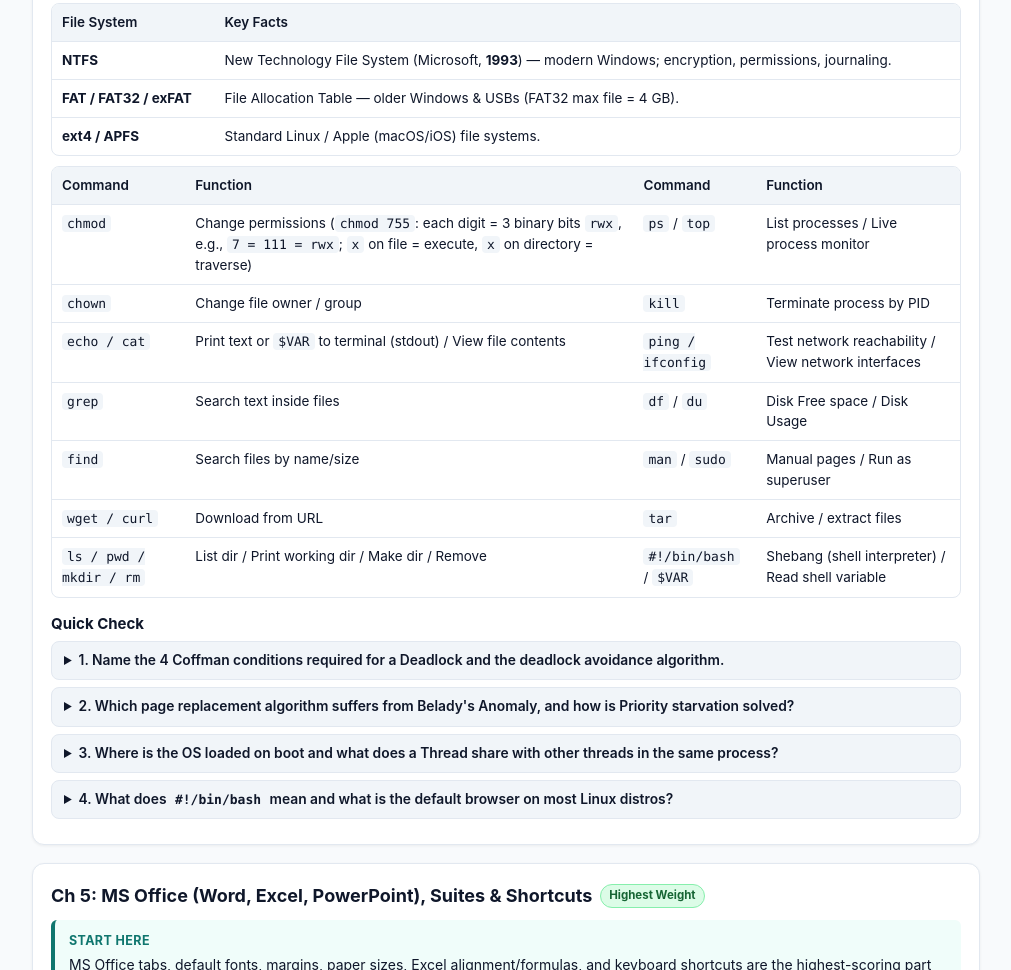
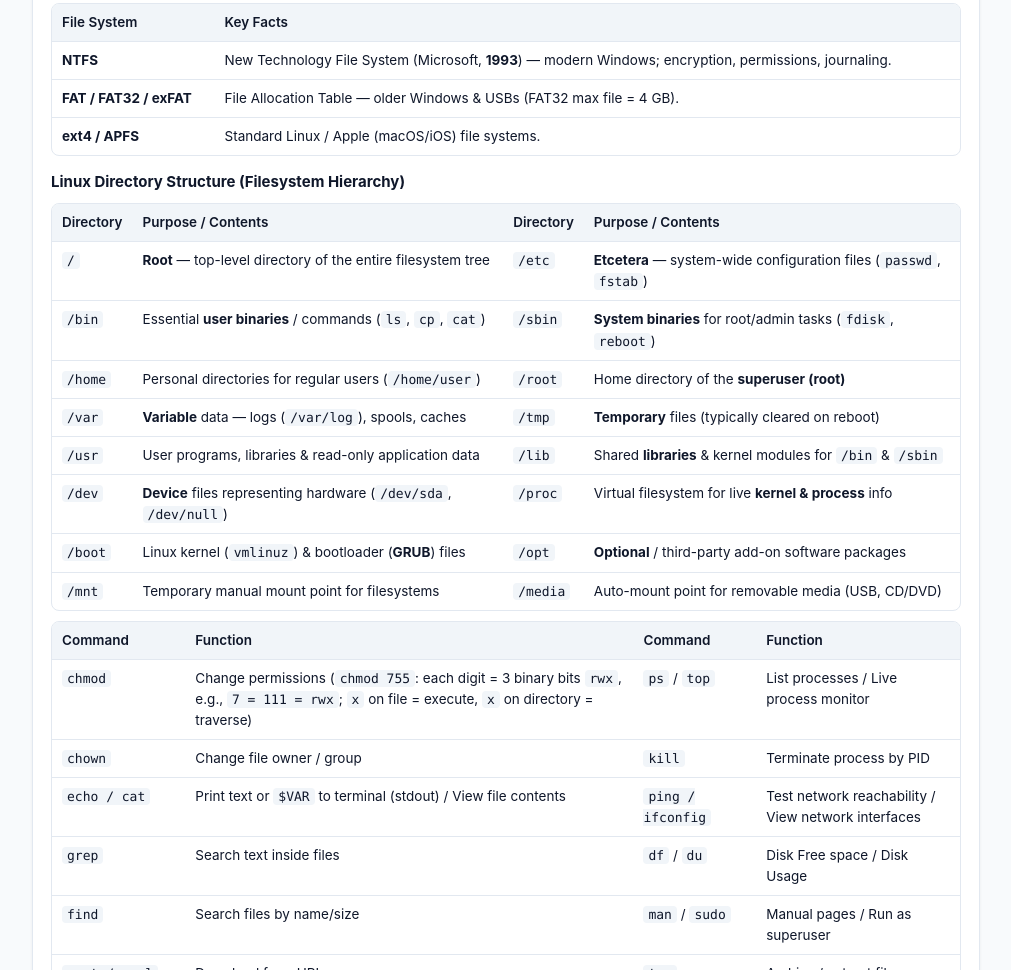
Before and after one commit to narayan071/guides-exams, a plain HTML site: page computer_knowledge_guide.html in a window 1280 px wide. Shown: the part 6462-7432 px from the top of the page, without its empty margins (264-1275 px from the left). Drawn offline with Linux system fonts and the light colour scheme.

Commit message:
Add Linux directory hierarchy (FHS) table to Ch 4

```diff
--- a/computer_knowledge_guide.html
+++ b/computer_knowledge_guide.html
@@ -619,6 +619,22 @@
         </tbody>
       </table>
     </div>
+    <h3>Linux Directory Structure (Filesystem Hierarchy)</h3>
+    <div class="table-wrap">
+      <table>
+        <thead><tr><th>Directory</th><th>Purpose / Contents</th><th>Directory</th><th>Purpose / Contents</th></tr></thead>
+        <tbody>
+          <tr><td><code>/</code></td><td><strong>Root</strong> — top-level directory of the entire filesystem tree</td><td><code>/etc</code></td><td><strong>Etcetera</strong> — system-wide configuration files (<code>passwd</code>, <code>fstab</code>)</td></tr>
+          <tr><td><code>/bin</code></td><td>Essential <strong>user binaries</strong> / commands (<code>ls</code>, <code>cp</code>, <code>cat</code>)</td><td><code>/sbin</code></td><td><strong>System binaries</strong> for root/admin tasks (<code>fdisk</code>, <code>reboot</code>)</td></tr>
+          <tr><td><code>/home</code></td><td>Personal directories for regular users (<code>/home/user</code>)</td><td><code>/root</code></td><td>Home directory of the <strong>superuser (root)</strong></td></tr>
+          <tr><td><code>/var</code></td><td><strong>Variable</strong> data — logs (<code>/var/log</code>), spools, caches</td><td><code>/tmp</code></td><td><strong>Temporary</strong> files (typically cleared on reboot)</td></tr>
+          <tr><td><code>/usr</code></td><td>User programs, libraries &amp; read-only application data</td><td><code>/lib</code></td><td>Shared <strong>libraries</strong> &amp; kernel modules for <code>/bin</code> &amp; <code>/sbin</code></td></tr>
+          <tr><td><code>/dev</code></td><td><strong>Device</strong> files representing hardware (<code>/dev/sda</code>, <code>/dev/null</code>)</td><td><code>/proc</code></td><td>Virtual filesystem for live <strong>kernel &amp; process</strong> info</td></tr>
+          <tr><td><code>/boot</code></td><td>Linux kernel (<code>vmlinuz</code>) &amp; bootloader (<strong>GRUB</strong>) files</td><td><code>/opt</code></td><td><strong>Optional</strong> / third-party add-on software packages</td></tr>
+          <tr><td><code>/mnt</code></td><td>Temporary manual mount point for filesystems</td><td><code>/media</code></td><td>Auto-mount point for removable media (USB, CD/DVD)</td></tr>
+        </tbody>
+      </table>
+    </div>
     <div class="table-wrap">
       <table>
         <thead><tr><th>Command</th><th>Function</th><th>Command</th><th>Function</th></tr></thead>
```
